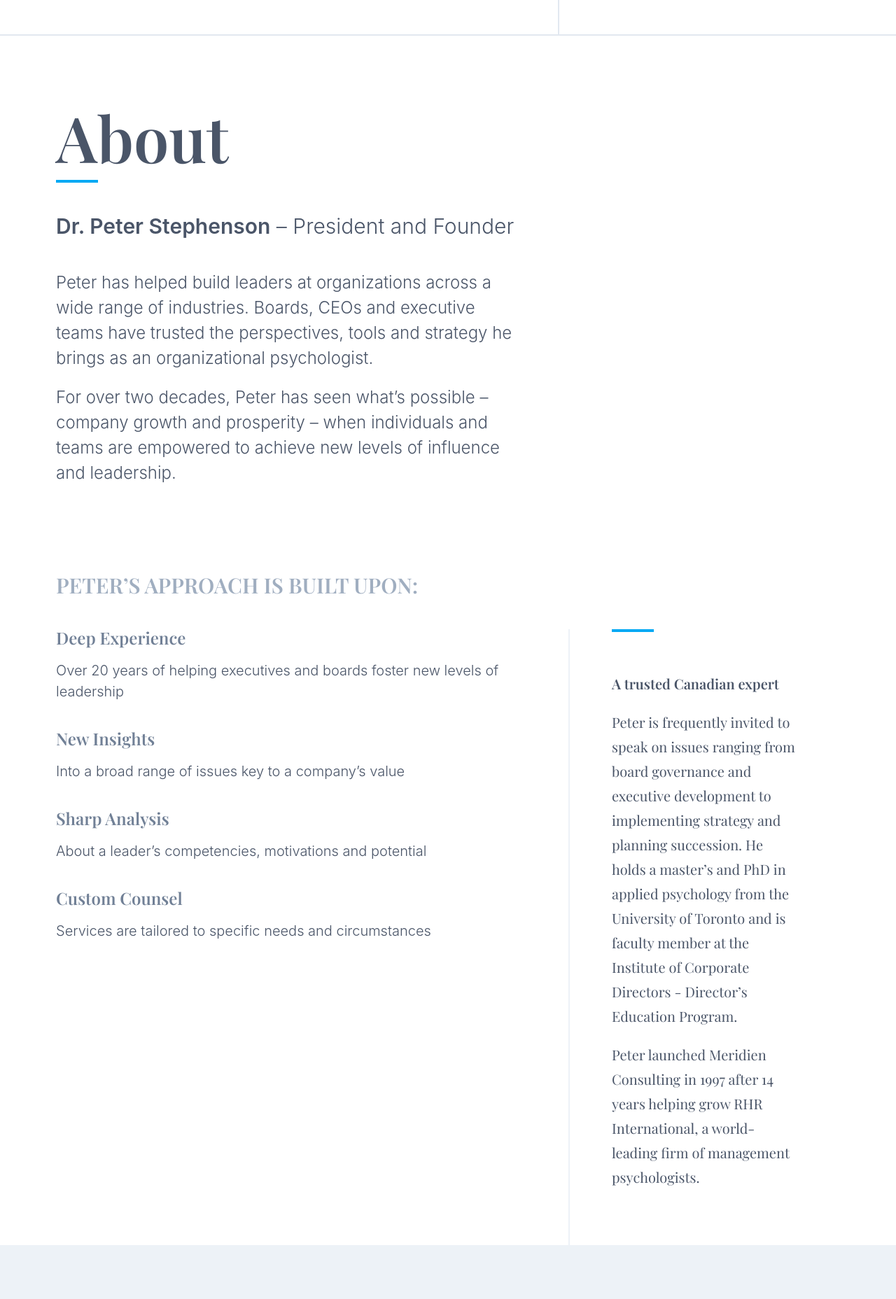
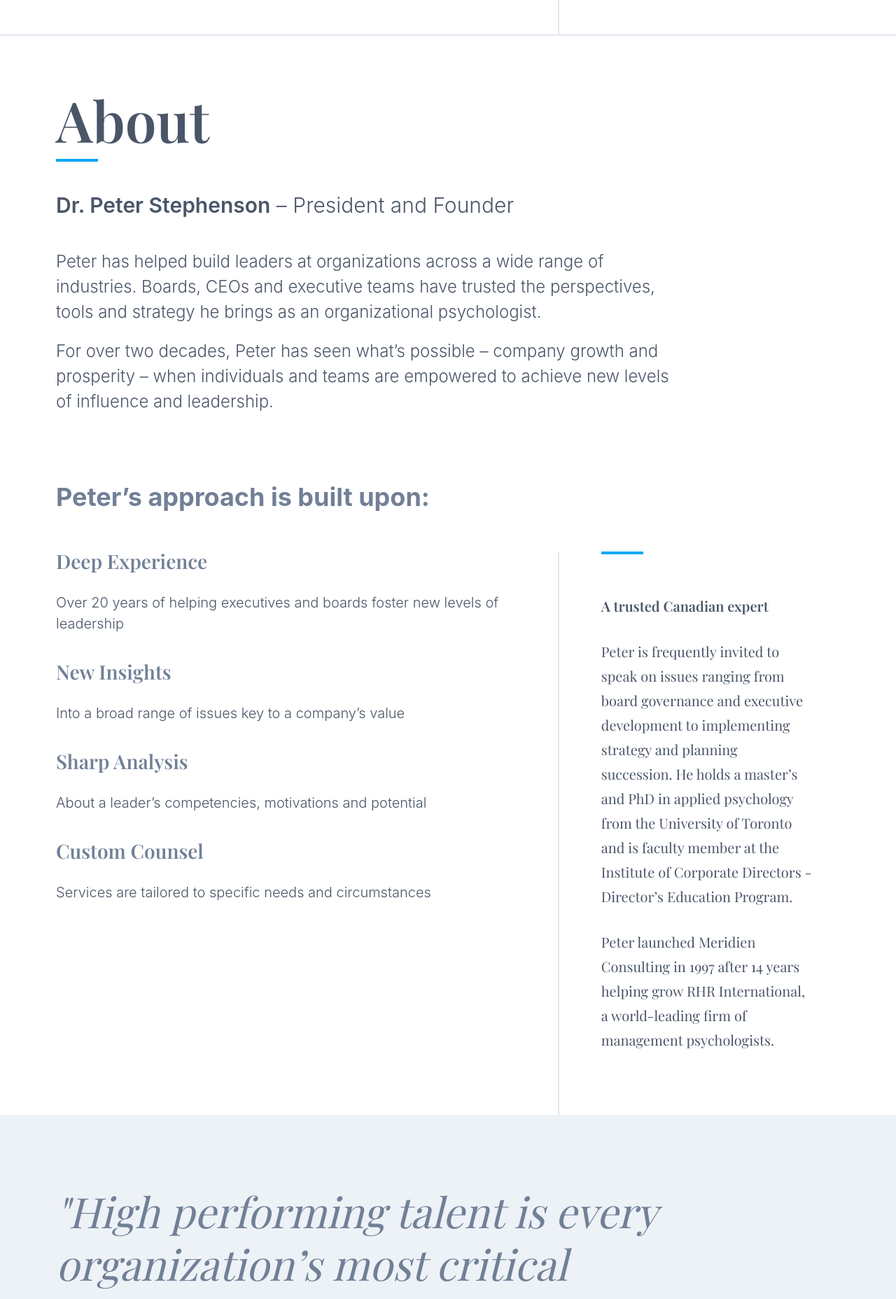
Before and after one commit to meridien-fi/meridien, a Next.js app: page / in a window 1280 px wide. Shown: the part 6760-8616 px from the top of the page at 70% size. Built offline with nearby package versions, Linux system fonts and the light colour scheme; a web font is replaced by a local one.

Commit message:
about tweaks

```diff
--- a/components/about.js
+++ b/components/about.js
@@ -71,14 +71,16 @@ const About = () => (
     </AboutWrap>
 
     <Blockquote>
-      "High performing talent is every organization’s most critical competitive
-      advantage."
+      <p>
+        "High performing talent is every organization’s most critical
+        competitive advantage."
+      </p>
     </Blockquote>
   </Section>
 )
 
 const Section = styled.section`
-  border-bottom: 2px solid var(--grey-200);
+  border-bottom: 2px solid var(--grey-300);
 `
 
 const SectionIntro = styled.div`
@@ -89,7 +91,7 @@ const SectionIntro = styled.div`
   }
 
   @media (min-width: ${(props) => props.theme.screen.lg}) {
-    padding: 10rem 8rem;
+    padding: 8rem;
   }
 `
 
@@ -103,7 +105,7 @@ const Title = styled.h2`
   font-weight: 600;
 
   @media (min-width: ${(props) => props.theme.screen.md}) {
-    font-size: 9rem;
+    font-size: 8rem;
   }
 
   &:after {
@@ -128,10 +130,10 @@ const SubTitle = styled.div`
 `
 
 const Description = styled.div`
-  font-size: 1.8rem;
+  font-size: 2rem;
 
-  @media (min-width: ${(props) => props.theme.screen.md}) {
-    max-width: 60%;
+  @media (min-width: ${(props) => props.theme.screen.lg}) {
+    max-width: 80%;
     font-size: 2.4rem;
   }
 
@@ -150,22 +152,19 @@ const AboutWrap = styled.div`
   @media (min-width: ${(props) => props.theme.screen.lg}) {
     padding: 0 8rem;
     display: grid;
-    grid-column-gap: 6rem;
-    grid-template-columns: minmax(30%, 60%) 1fr;
+    grid-template-columns: minmax(30%, 64%) 1fr;
   }
 `
 
 const AboutTitle = styled.h3`
-  margin-bottom: 4rem;
-  text-transform: uppercase;
-  font-family: var(--serif);
-  font-size: 2rem;
-  color: var(--grey-500);
+  margin-bottom: 6rem;
+  font-size: 3.6rem;
+  line-height: 1;
+  color: var(--grey-600);
 
   @media (min-width: ${(props) => props.theme.screen.md}) {
     grid-column: 1 / span 1;
     grid-row: 1 / span 1;
-    font-size: 3rem;
   }
 `
 
@@ -188,14 +187,14 @@ const AboutItem = styled.div`
 `
 
 const AboutItemTitle = styled.h4`
-  margin-bottom: 2rem;
-  font-size: 2.2rem;
+  margin-bottom: 3rem;
+  font-size: 2.4rem;
   line-height: 1;
   font-family: var(--serif);
   color: var(--grey-600);
 
   @media (min-width: ${(props) => props.theme.screen.md}) {
-    font-size: 2.4rem;
+    font-size: 2.8rem;
   }
 `
 
@@ -208,13 +207,13 @@ const AboutSummary = styled.div`
   color: var(--grey-700);
 
   p {
-    margin-bottom: 2rem;
+    margin-bottom: 3rem;
   }
 
   @media (min-width: ${(props) => props.theme.screen.lg}) {
     grid-column: 2 / span 1;
-    padding: 6rem;
-    border-left: 2px solid var(--grey-200);
+    padding: 6rem 4rem 6rem 6rem;
+    border-left: 2px solid var(--grey-300);
 
     &:before {
       content: '';
@@ -230,7 +229,13 @@ const AboutSummary = styled.div`
 
 const Blockquote = styled.blockquote`
   background-color: var(--grey-200);
-  padding: 8rem 2rem;
+  padding: 8rem 4rem;
+
+  @media (min-width: ${(props) => props.theme.screen.md}) {
+    padding: 10rem 8rem;
+  }
+
+  p {
     font-size: 4rem;
     line-height: 1.25;
     font-family: var(--serif);
@@ -238,9 +243,10 @@ const Blockquote = styled.blockquote`
     font-style: italic;
     color: var(--grey-600);
 
-  @media (min-width: ${(props) => props.theme.screen.md}) {
-    padding: 8rem 24rem;
+    @media (min-width: ${(props) => props.theme.screen.lg}) {
+      max-width: 80%;
       font-size: 6rem;
+    }
   }
 `
 
```
Lines whose indentation alone changed are shown as unchanged.
